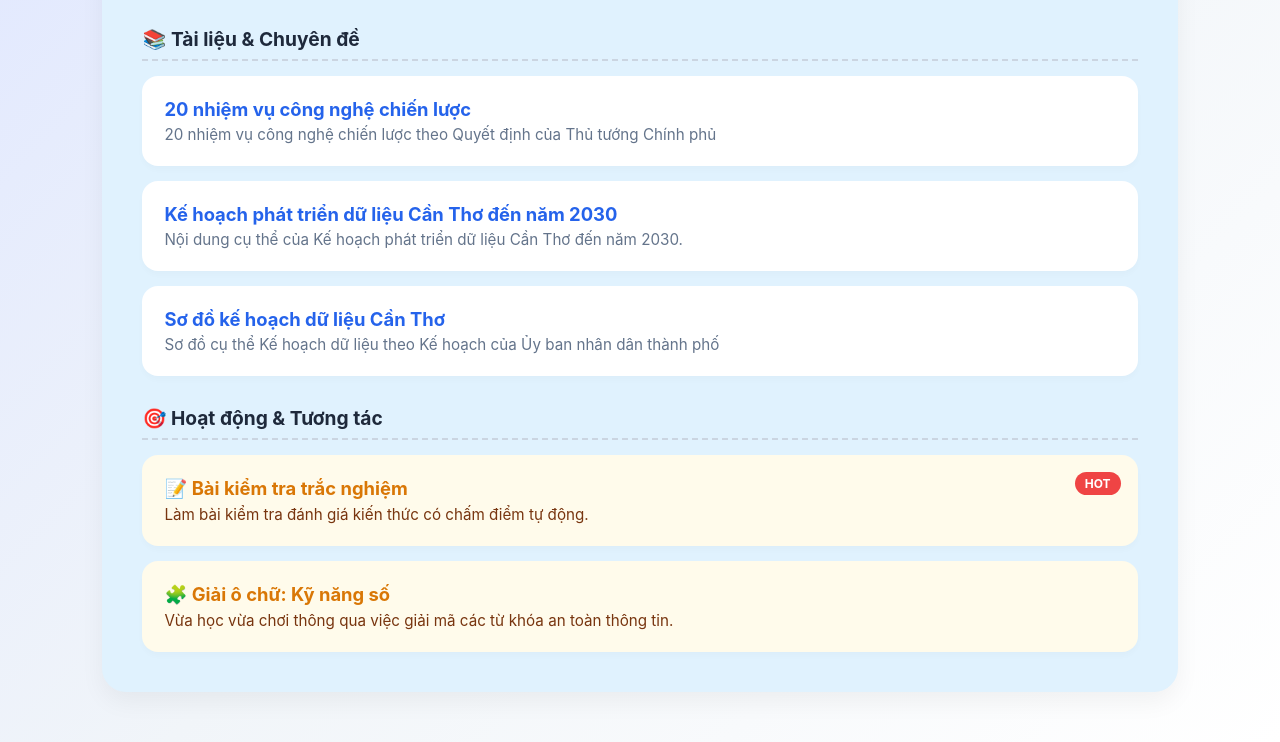
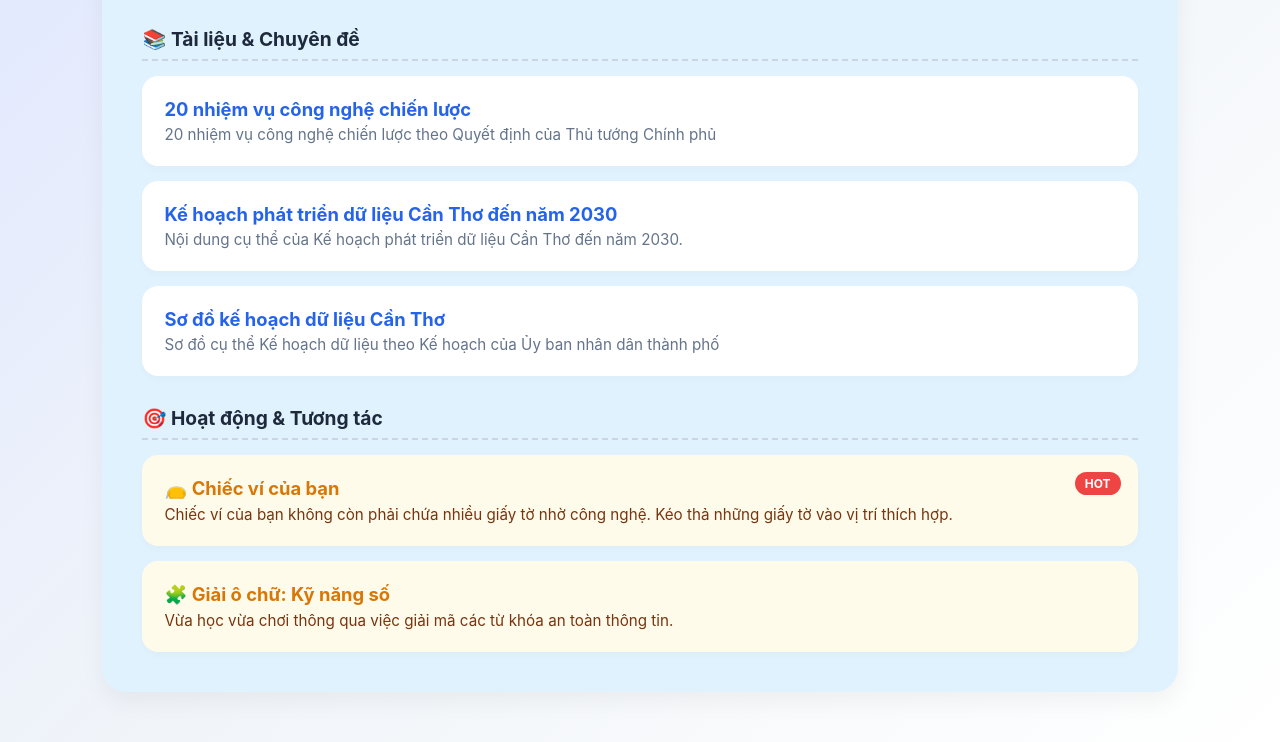
Before and after one commit to thiluongct-coder/tuyentruyen, a plain HTML site: page ChuyenDoiSo/index.html in a window 1280 px wide. Shown: the part 202-944 px from the top of the page. Drawn offline with Linux system fonts and the light colour scheme.

Commit message:
Update index.html

```diff
--- a/ChuyenDoiSo/index.html
+++ b/ChuyenDoiSo/index.html
@@ -112,11 +112,11 @@
         <h2 class="section-title">🎯 Hoạt động & Tương tác</h2>
         <div class="link-list">
 
-            <!-- Thẻ trắc nghiệm -->
+            <!-- Thẻ ví tiền -->
             <a href="trac-nghiem.html" class="interactive-tag">
                 <span class="badge">HOT</span>
-                <div class="interactive-title">📝 Bài kiểm tra trắc nghiệm</div>
-                <div class="interactive-summary">Làm bài kiểm tra đánh giá kiến thức có chấm điểm tự động.</div>
+                <div class="interactive-title">👝 Chiếc ví của bạn</div>
+                <div class="interactive-summary">Chiếc ví của bạn không còn phải chứa nhiều giấy tờ nhờ công nghệ. Kéo thả những giấy tờ vào vị trí thích hợp.</div>
             </a>
 
             <!-- Thẻ Trò chơi / Ô chữ -->
```
